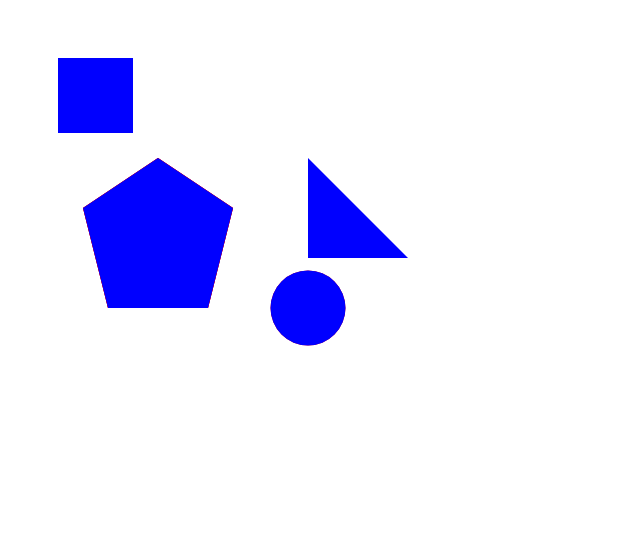
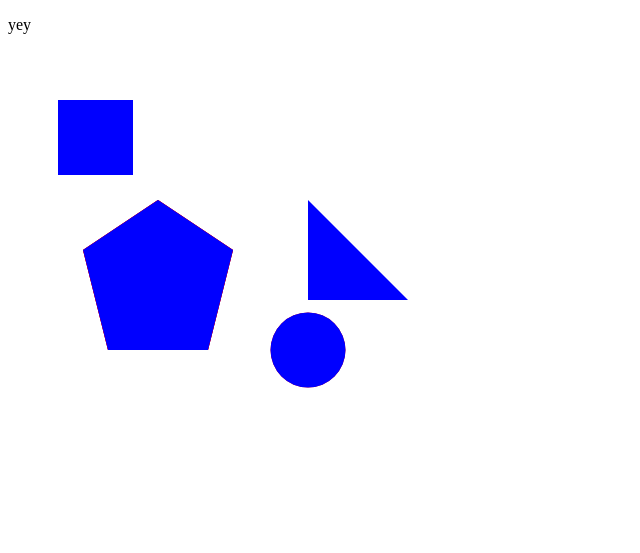
Before and after one commit to 2kinc/critters-js, a plain HTML site: page fake.html in a window 1280 px wide. Shown: the whole page, without its empty margins (0-640 px from the left). Drawn offline with Linux system fonts and the light colour scheme.

Commit message:
yep collision is wrong

```diff
--- a/fake.html
+++ b/fake.html
@@ -7,6 +7,7 @@
 </head>
 
 <body>
+  <p></p>
   <script src="index.js" charset="utf-8"></script>
   <script type="text/javascript">
     var game = new $C.World('#fff', 0, 500, 500, 0, 0, 0);
@@ -15,6 +16,15 @@
     var rectang = new $C.Rectangle('das', 50, 50, 75, 75, 'red');
     var circlec = new $C.Circle('yey', 300, 300, 37.5, 'red');
     game.set(polygon, rectang, circlec, triangl);
+    game.update = function() {
+      if ($C.Collision(polygon, triangl)) {
+        document.querySelector('p').innerHTML = 'ow';
+      } else {document.querySelector('p').innerHTML = 'yey';}
+      if (game.keys.w) {polygon.y -= 5}
+      if (game.keys.a) {polygon.x -= 5}
+      if (game.keys.s) {polygon.y += 5}
+      if (game.keys.d) {polygon.x += 5}
+    }
   </script>
 </body>
 
--- a/index.js
+++ b/index.js
@@ -19,6 +19,8 @@
       this.gravity = gravity;
       if (customprops) for (prop in customprops) this[prop] = customprops[prop];
       this.keys = {};
+      document.addEventListener('keydown', e => this.keys[e.key.toLowerCase()] = e.type = true);
+      document.addEventListener('keyup', e => this.keys[e.key.toLowerCase()] = false);
       this.objects = new Map();
       this.set = (...obs) => obs.forEach(ob=>this.objects.set(ob.name, ob));
       this.get = ob => this.objects.get(ob);
```
